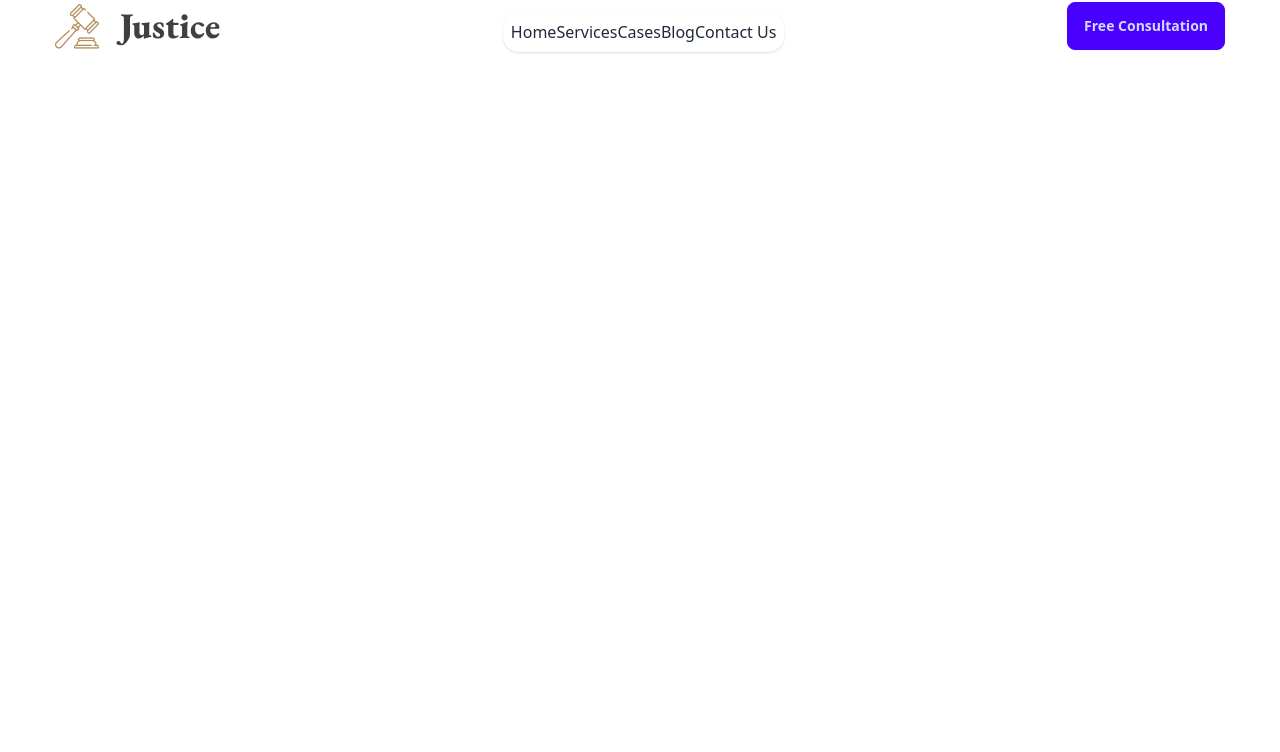
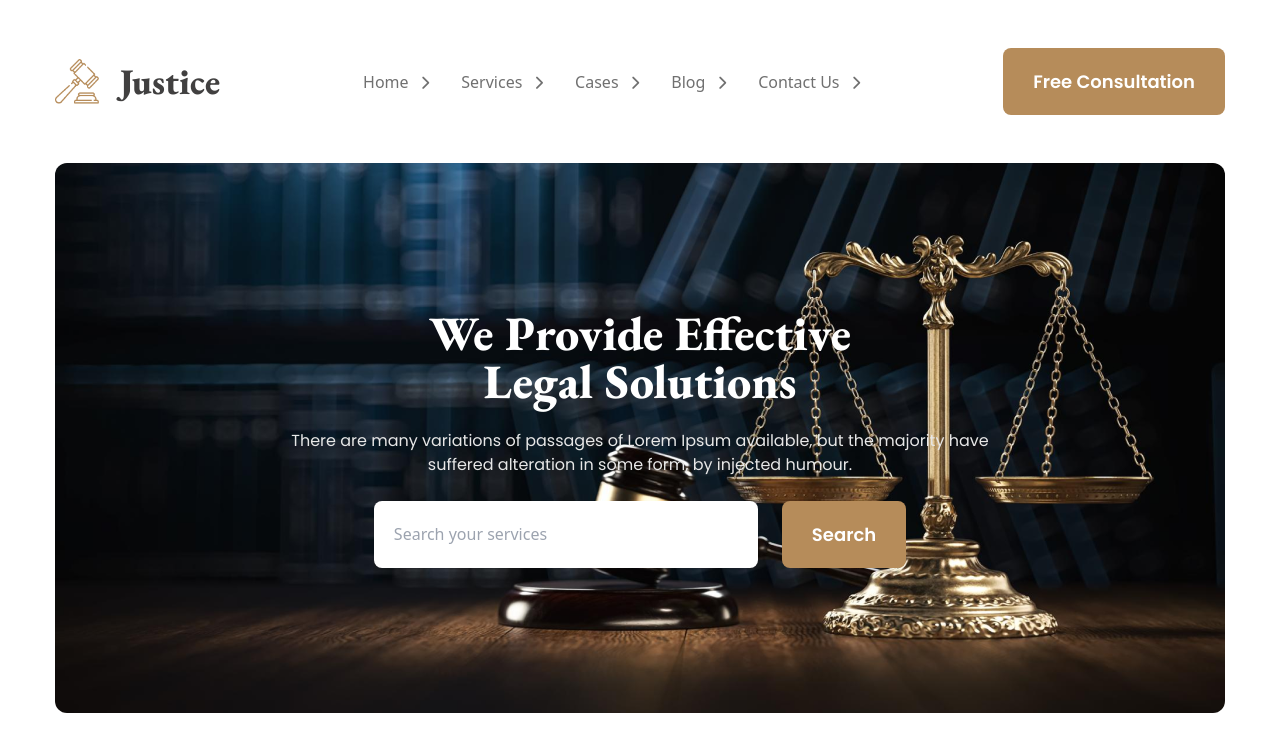
Before and after one commit to Shuvankor-Hazra/legal-solution-daisyui, a plain HTML site: page index.html in a window 1280 px wide. Drawn offline with nearby package versions, Linux system fonts and the light colour scheme.

Commit message:
banner area added

```diff
--- a/index.html
+++ b/index.html
@@ -19,13 +19,13 @@
       rel="stylesheet"
     />
 
-    <!-- ---- font awesome ---- -->
+    <!-- ---- Font awesome ---- -->
     <script
       src="https://kit.fontawesome.com/8d3c13524b.js"
       crossorigin="anonymous"
     ></script>
 
-    <!-- ---- tailwind custom colors ---- -->
+    <!-- ---- Tailwind custom colors ---- -->
     <script>
       tailwind.config = {
         theme: {
@@ -39,8 +39,21 @@
       };
     </script>
 
-    <!-- ---- basic stile ---- -->
+    <!-- ---- Basic styles ---- -->
     <style>
+      * {
+        h1,
+        h2,
+        h3,
+        h4,
+        h5,
+        h6 {
+          font-family: "EB Garamond", serif;
+        }
+      }
+      p {
+        font-family: "Poppins", sans-serif;
+      }
       .font-eb_garamond {
         font-family: "EB Garamond", serif;
       }
@@ -51,40 +64,77 @@
         max-width: 1170px;
         margin: 0 auto;
       }
+      .my-button {
+        border-radius: 8px;
+        background: #b68c5a;
+        padding: 20px 30px;
+        color: #fff;
+        font-family: Poppins;
+        font-size: 18px;
+        font-weight: 600;
+      }
     </style>
   </head>
   <body>
     <!-- ---- Header area ---- -->
-    <header class="my-container">
-      <!-- ---- nav  ---- -->
-      <nav class="flex justify-between items-center">
-        <div class="flex items-center gap-5">
-          <img class="h-[45px]" src="images/business.png" alt="" />
-          <span class="font-eb_garamond text-4xl font-extrabold text-[#414040]"
-            >Justice</span
-          >
+    <header class="my-container px-5 lg:px-0">
+      <!-- Nav -->
+      <nav class="flex justify-between items-center py-12">
+        <!-- Logo -->
+        <div class="flex items-center lg:gap-5 gap-3">
+          <img class="lg:h-[45px] h-[35px]" src="images/business.png" alt="" />
+          <h1 class="lg:text-4xl text-2xl font-extrabold text-[#414040]">Justice</h1>
         </div>
-        <!-- ---- Menu ---- -->
+        <!-- Menu -->
         <div>
-          <menu>
+          <menu class="hidden lg:block">
             <ul
-              class="flex mt-3 p-2 text-base shadow bg-base-100 rounded-box"
+              class="flex justify-between text-[#707070] rounded-box gap-8"
             >
-              <li><a>Home</a></li>
-              <li><a>Services</a></li>
-              <li><a>Cases</a></li>
-              <li><a>Blog</a></li>
-              <li><a>Contact Us</a></li>
+              <li>
+                <a>Home</a
+                ><i class="fa-solid fa-chevron-right ml-3 text-sm"></i>
+              </li>
+              <li>
+                <a>Services</a
+                ><i class="fa-solid fa-chevron-right ml-3 text-sm"></i>
+              </li>
+              <li>
+                <a>Cases</a
+                ><i class="fa-solid fa-chevron-right ml-3 text-sm"></i>
+              </li>
+              <li>
+                <a>Blog</a
+                ><i class="fa-solid fa-chevron-right ml-3 text-sm"></i>
+              </li>
+              <li>
+                <a>Contact Us</a
+                ><i class="fa-solid fa-chevron-right ml-3 text-sm"></i>
+              </li>
             </ul>
           </menu>
         </div>
-        <!-- ---- Button ---- -->
+        <!-- Button -->
         <div>
-          <button class="btn btn-primary">Free Consultation</button>
+          <button class="my-button">Free Consultation</button>
         </div>
       </nav>
-      <!-- ---- Banner  ---- -->
-      <div></div>
+      <!-- Banner -->
+      <div>
+        <div class=" rounded-xl h-[550px] w-full" style="background-image: url(images/banner.png);">
+          <div class="text-white">
+            <div class="flex flex-col items-center justify-center h-[550px] lg:px-52 md:px-24 px-12 text-center gap-6">
+              <h1 class="lg:text-5xl text-3xl font-bold leading-tight">We Provide Effective <br>Legal Solutions</h1>
+              <p class="text-[#E7E7E7] lg:text-base text-xs">There are many variations of passages of Lorem Ipsum available, but the majority have suffered alteration in some form, by injected humour.</p>
+              <!-- Search -->
+              <div class="flex gap-6">
+                <input class="p-5 lg:w-96 rounded-lg" type="email" placeholder="Search your services">
+                <button class="my-button">Search</button>
+              </div>
+            </div>
+          </div>
+        </div>
+      </div>
     </header>
     <!-- ---- main area ---- -->
     <main class="my-container"></main>
```
